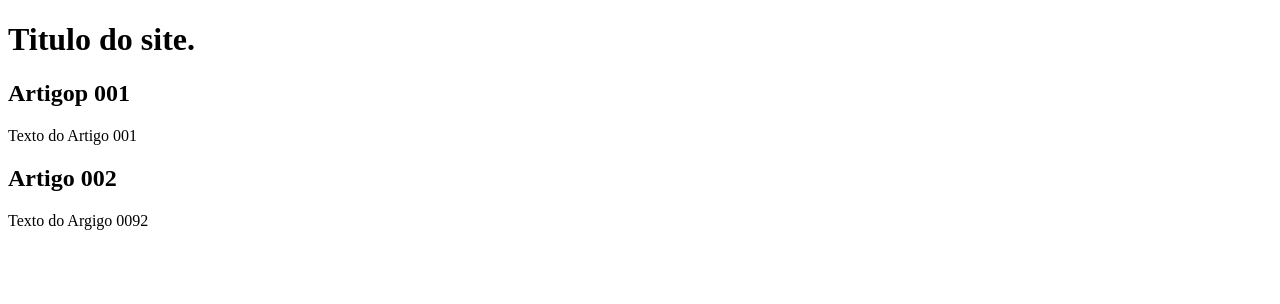
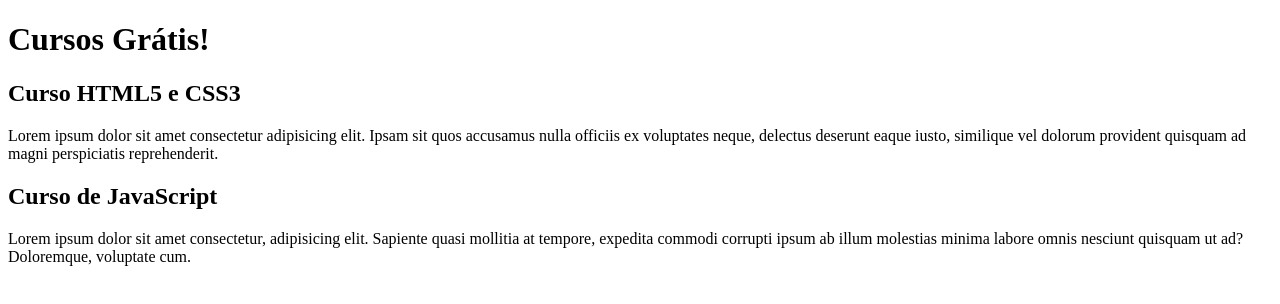
Before and after one commit to FelipeMPinheiro/Criacoes-branchs, a plain HTML site: page index.html in a window 1280 px wide. Drawn offline with Linux system fonts and the light colour scheme.

Commit message:
Comecei a escrever o conteúdo

```diff
--- a/index.html
+++ b/index.html
@@ -9,14 +9,14 @@
 <body>
     <main>
         <head>
-            <h1>Titulo do site.</h1>
+            <h1>Cursos Grátis!</h1>
             <article>
-                <h2>Artigop 001</h2>
-                <p>Texto do Artigo 001</p>
+                <h2>Curso HTML5 e CSS3</h2>
+                <p>Lorem ipsum dolor sit amet consectetur adipisicing elit. Ipsam sit quos accusamus nulla officiis ex voluptates neque, delectus deserunt eaque iusto, similique vel dolorum provident quisquam ad magni perspiciatis reprehenderit.</p>
             </article>
             <article>
-                <h2>Artigo 002</h2>
-                <p>Texto do Argigo 0092</p>
+                <h2>Curso de JavaScript</h2>
+                <p>Lorem ipsum dolor sit amet consectetur, adipisicing elit. Sapiente quasi mollitia at tempore, expedita commodi corrupti ipsum ab illum molestias minima labore omnis nesciunt quisquam ut ad? Doloremque, voluptate cum.</p>
             </article>
         </head>
     </main>
```
